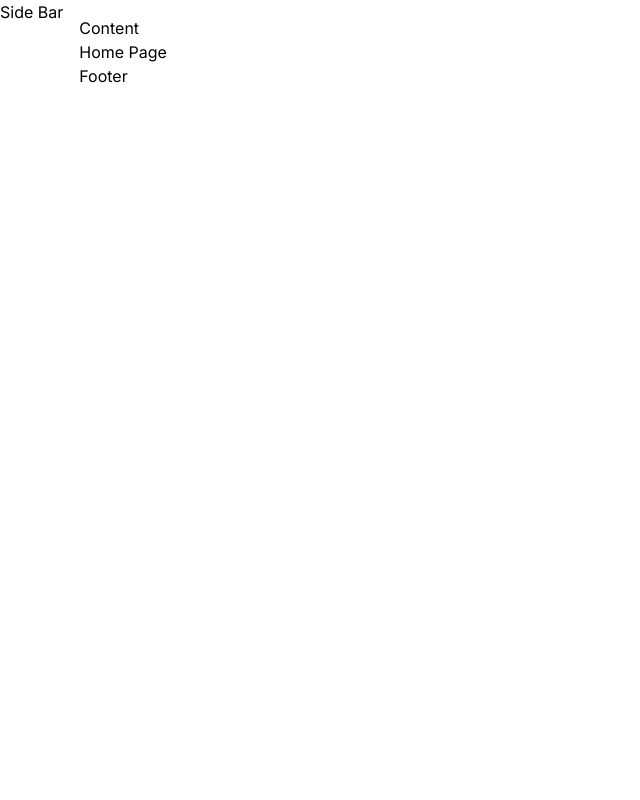
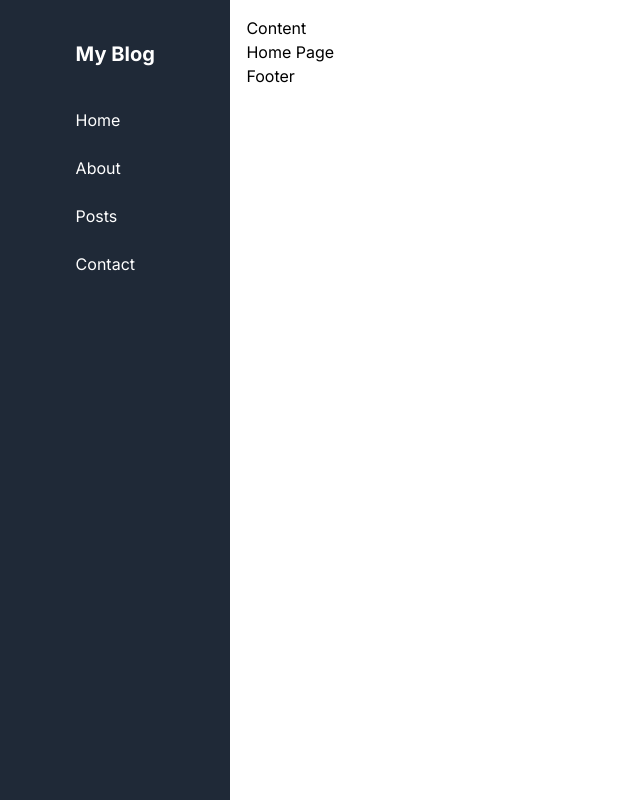
Before and after one commit to danimisme/latihan-nextjs, a Next.js app: page / in a window 1280 px wide. Shown: the whole page, without its empty margins (0-640 px from the left). Built offline with nearby package versions, Linux system fonts and the light colour scheme.

Commit message:
modif sidebar

```diff
--- a/src/app/partials/Sidebar.tsx
+++ b/src/app/partials/Sidebar.tsx
@@ -1,8 +1,39 @@
+interface Menu {
+  label: string;
+  url: string;
+}
+
+const menus: Menu[] = [
+  {
+    label: "Home",
+    url: "/",
+  },
+  {
+    label: "About",
+    url: "/about",
+  },
+  {
+    label: "Posts",
+    url: "/posts",
+  },
+  {
+    label: "Contact",
+    url: "/contact",
+  },
+];
+
 const Sidebar = () => {
   return (
-    <>
-      <h1>Side Bar</h1>
-    </>
+    <div className="w-[18%] bg-gray-800 h-full flex justify-center p-4 py-10">
+      <ul>
+        <li className="mb-10 text-white font-bold text-xl">My Blog</li>
+        {menus.map((menu, index) => (
+          <li key={index} className="my-6 text-white">
+            {menu.label}
+          </li>
+        ))}
+      </ul>
+    </div>
   );
 };
 
```
